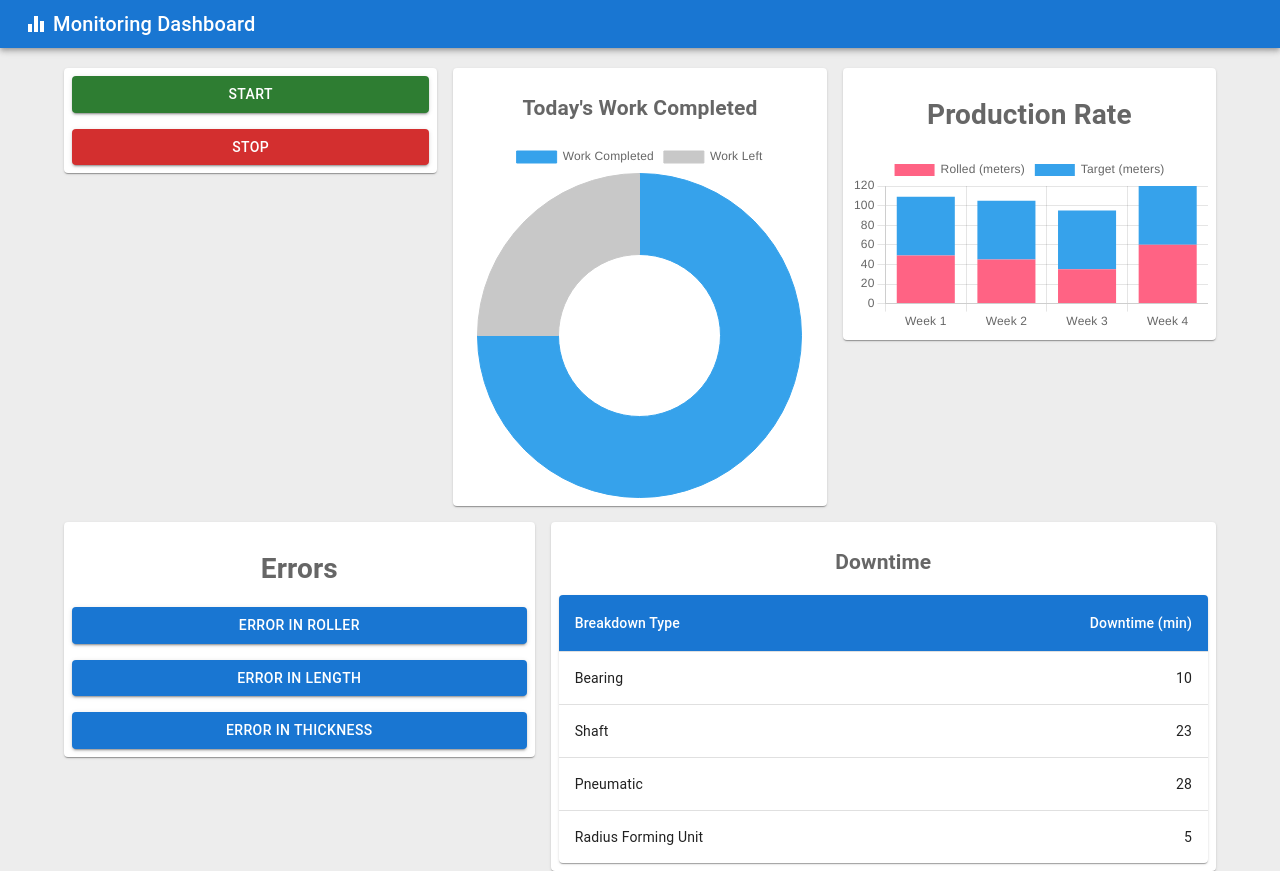
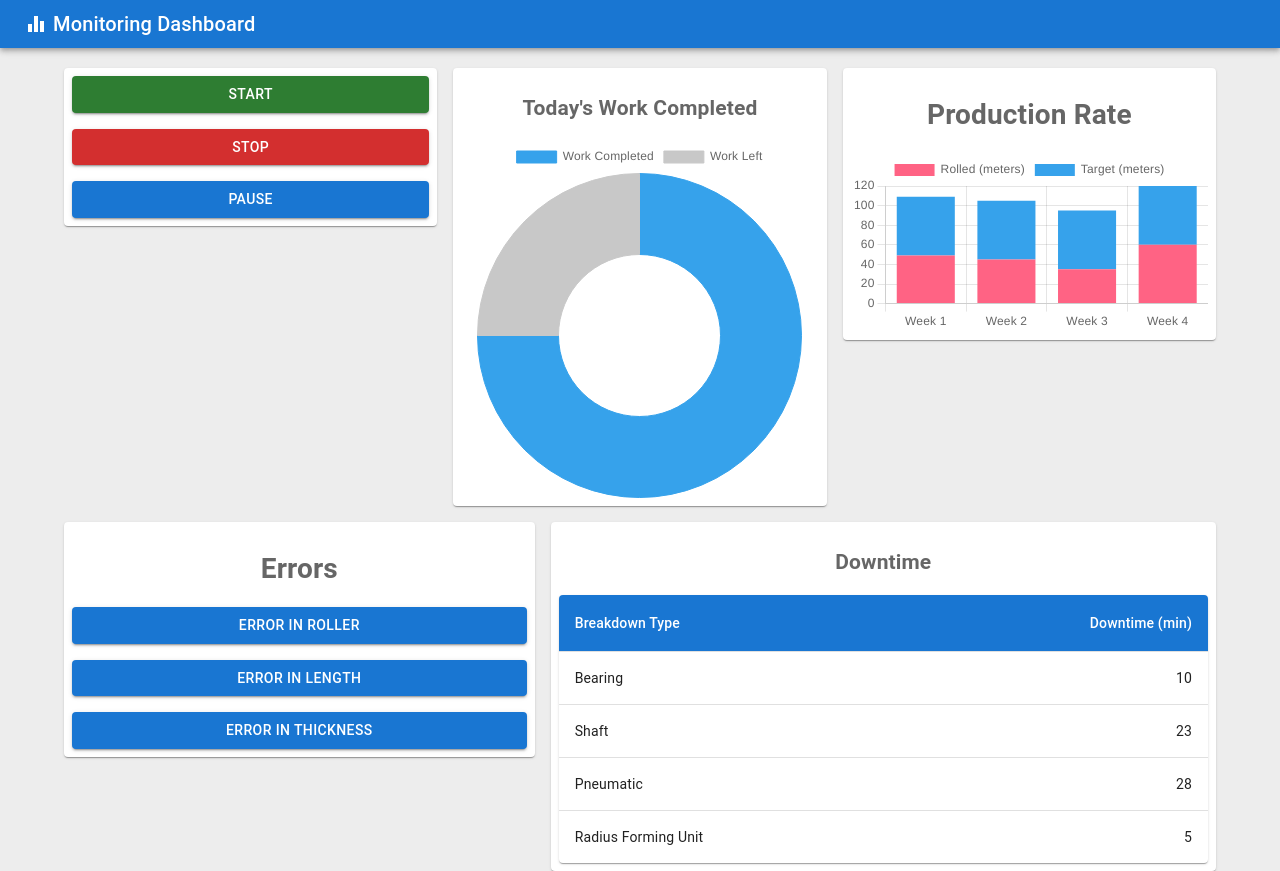
Before and after one commit to devika-kodi/monitoring-dashboard, a Next.js app: page / in a window 1280 px wide. Built offline with nearby package versions, Linux system fonts and the light colour scheme.

Commit message:
added button

```diff
--- a/components/MainGrid.js
+++ b/components/MainGrid.js
@@ -26,6 +26,7 @@ export default function MainGrid() {
             <Stack spacing={2}>
               <Button color="success" variant="contained">Start</Button>
               <Button color="error" variant="contained">Stop</Button>
+              <Button color="primary" variant="contained">pause</Button>
             </Stack>
           </Item>
         </Grid>
```
